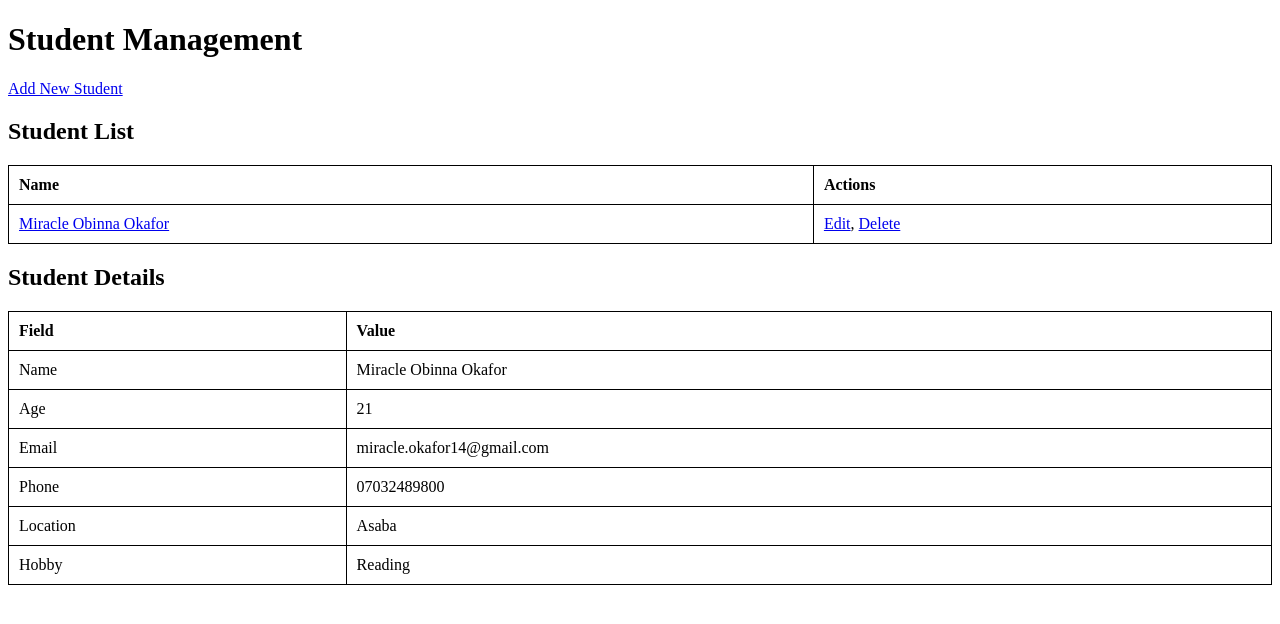
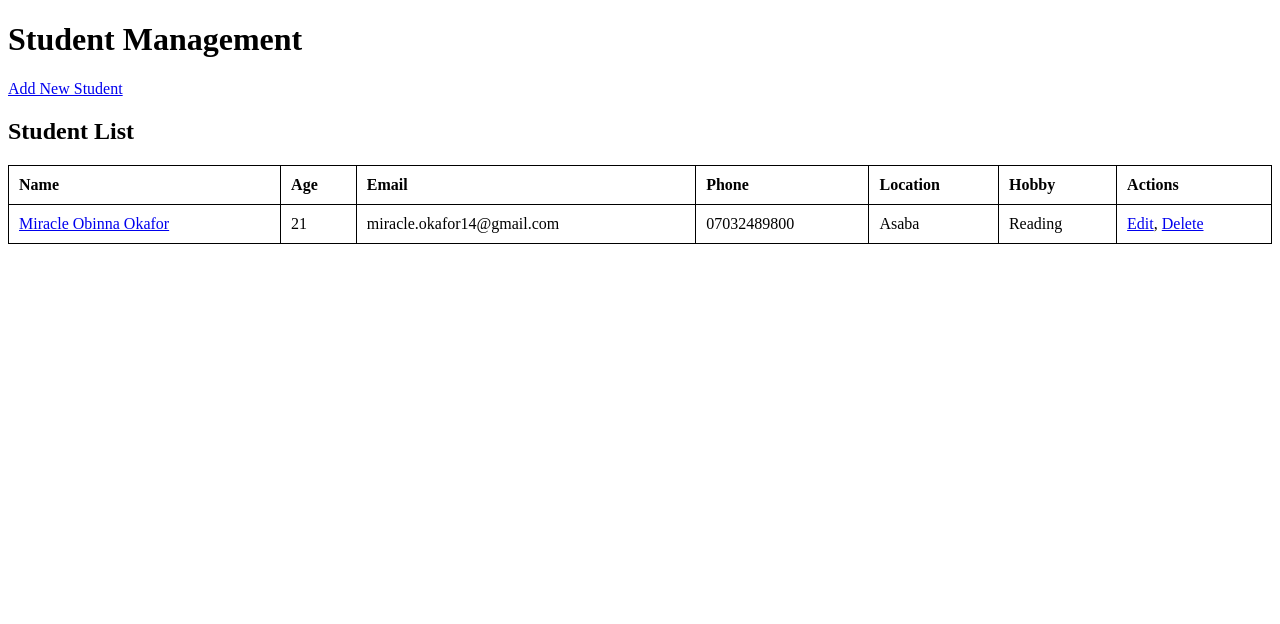
Before and after one commit to mddon/Individual_Project, a Django app: template student_management/students/templates/students/student_list.html in a window 1280 px wide. Shown: the top 624 px of the page. Run offline with Django 5.2, Linux system fonts and the light colour scheme; the template is opened without the code that fills it: values that come from a table or form of the project are taken from there, others are empty; data comes from the database, SQL or seed files in the repository.

Commit message:
student_list

```diff
--- a/student_management/students/templates/students/student_list.html
+++ b/student_management/students/templates/students/student_list.html
@@ -21,55 +21,33 @@
     <a href="{% url 'student_create' %}">Add New Student</a>
     <h2>Student List</h2>
     <table>
+        <thead>
             <tr>
                 <th>Name</th>
+                <th>Age</th>
+                <th>Email</th>
+                <th>Phone</th>
+                <th>Location</th>
+                <th>Hobby</th>
                 <th>Actions</th>
             </tr>
+        </thead>
+        <tbody>
             {% for student in students %}
             <tr>
-            <td>
-                <a href="{% url 'student_detail' student.pk %}">{{ student.name }}</a>
-            </td>
+                <td><a href="{% url 'student_detail' student.pk %}">{{ student.name }}</a></td>
+                <td>{{ student.age }}</td>
+                <td>{{ student.email }}</td>
+                <td>{{ student.phone }}</td>
+                <td>{{ student.location }}</td>
+                <td>{{ student.hobby }}</td>
                 <td>
                     <a href="{% url 'student_update' student.pk %}">Edit</a>,
                     <a href="{% url 'student_delete' student.pk %}">Delete</a>
                 </td>
             </tr>
             {% endfor %}
+        </tbody>
     </table>
-
-    {% if student %}
-    <h2>Student Details</h2>
-    <table>
-        <tr>
-            <th>Field</th>
-            <th>Value</th>
-        </tr>
-        <tr>
-            <td>Name</td>
-            <td>{{ student.name }}</td>
-        </tr>
-        <tr>
-            <td>Age</td>
-            <td>{{ student.age }}</td>
-        </tr>
-        <tr>
-            <td>Email</td>
-            <td>{{ student.email }}</td>
-        </tr>
-        <tr>
-            <td>Phone</td>
-            <td>{{ student.phone }}</td>
-        </tr>
-        <tr>
-            <td>Location</td>
-            <td>{{ student.location }}</td>
-        </tr>
-        <tr>
-            <td>Hobby</td>
-            <td>{{ student.hobby }}</td>
-        </tr>
-    </table>
-    {% endif %}
 </body>
 </html>
```
Also changed, not shown: student_management/students/views.py (+9 -2 lines). Lines whose indentation alone changed are shown as unchanged.
